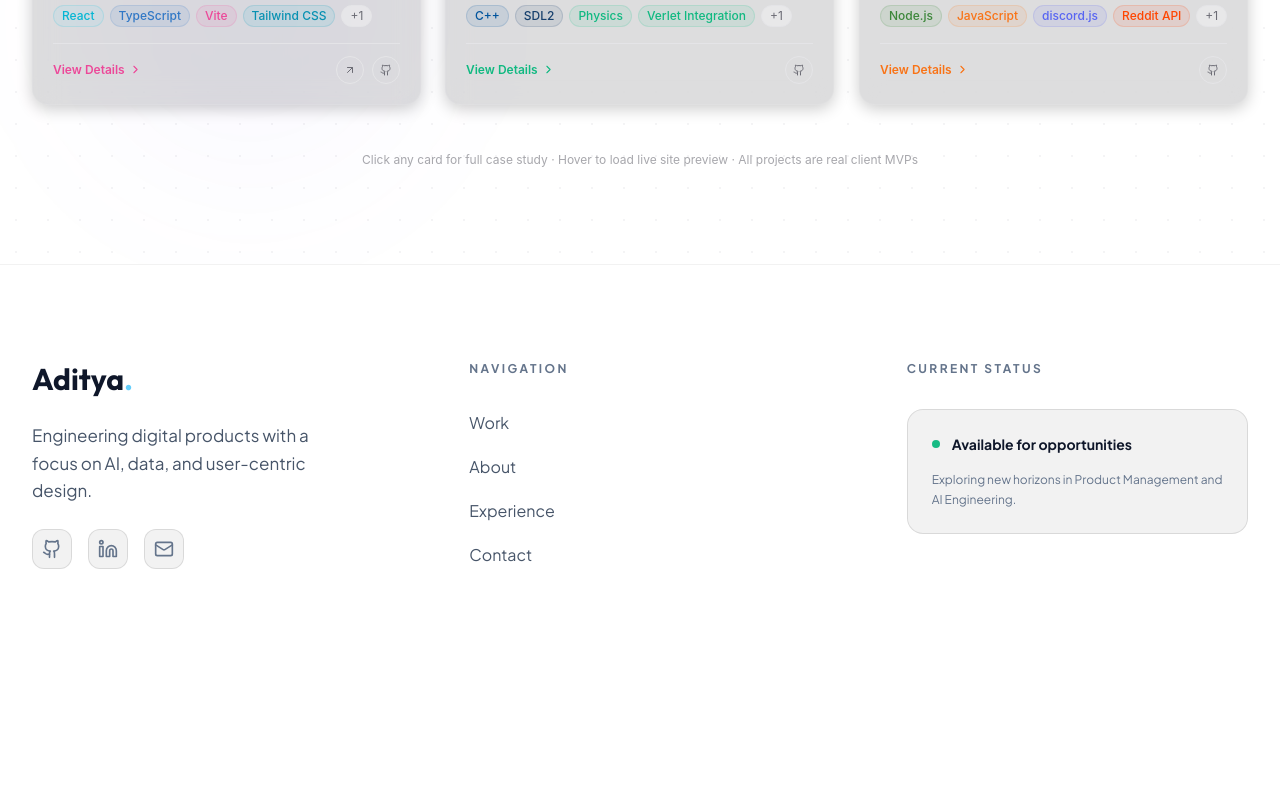
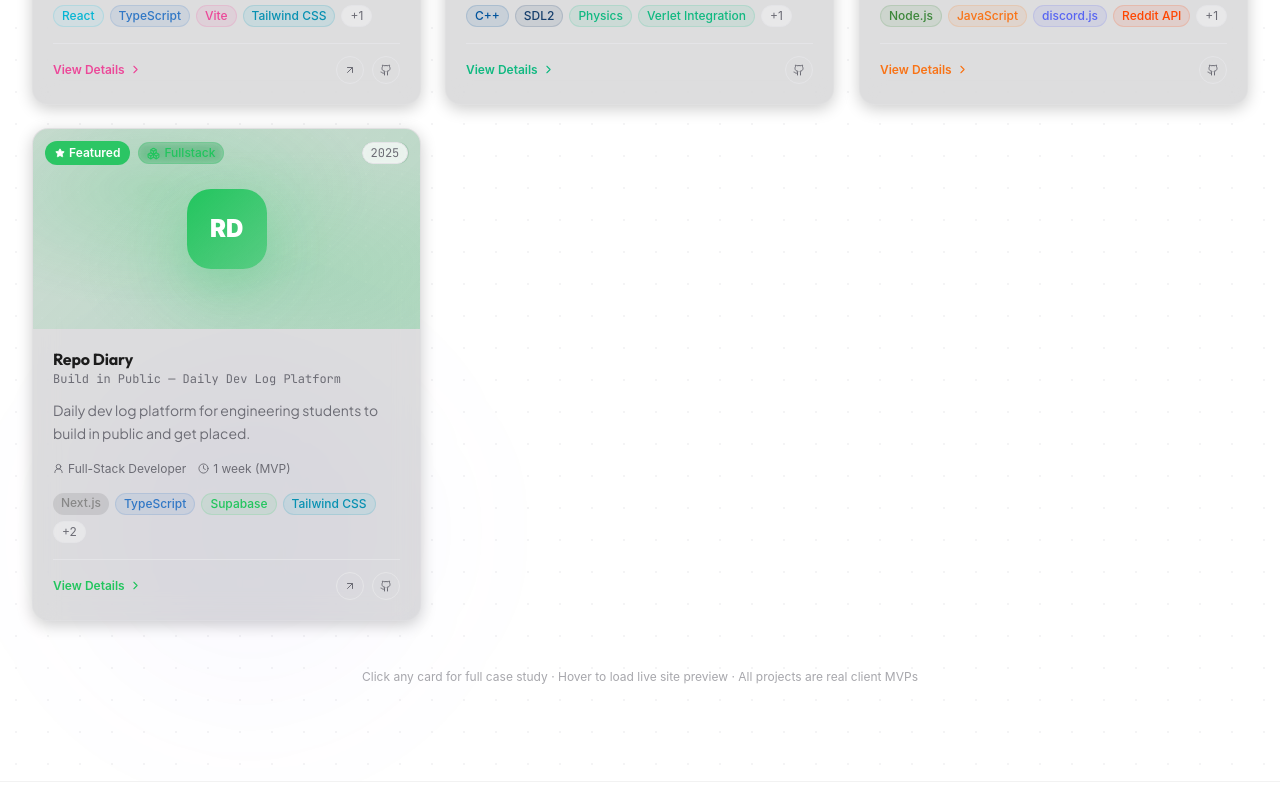
Before and after one commit to michaeladitya78/adityaportfolio, a React (Vite) app: page /work in a window 1280 px wide. Shown: the part 1380-2180 px from the top of the page. Before the commit the page ends 2045 px from the top, so only its background shows below. Built offline with nearby package versions, Linux system fonts and the light colour scheme.

Commit message:
feat: add Repo Diary project to portfolio

```diff
--- a/src/data/projects.ts
+++ b/src/data/projects.ts
@@ -183,6 +183,34 @@ export const projects: Project[] = [
         ],
         githubUrl: 'https://github.com/michaeladitya78/reddit_discord',
     },
+    {
+        id: 7,
+        slug: 'repo-diary',
+        title: 'Repo Diary',
+        subtitle: 'Build in Public — Daily Dev Log Platform',
+        category: 'fullstack',
+        description: 'A social platform built for engineering students in India to post 2-line daily build logs, grow a consistent GitHub-style activity history, and share a public profile with recruiters. Features GitHub OAuth, a live builders feed, searchable public profiles, and a clean logging interface — all designed to make "building in public" dead simple.',
+        excerpt: 'Daily dev log platform for engineering students to build in public and get placed.',
+        accentColor: '#22c55e',
+        initials: 'RD',
+        tech: ['Next.js', 'TypeScript', 'Supabase', 'Tailwind CSS', 'GitHub OAuth', 'PostgreSQL'],
+        year: 2025,
+        featured: true,
+        client: 'Personal / Open Source',
+        timeline: '1 week (MVP)',
+        role: 'Full-Stack Developer',
+        challenge: 'Engineering students struggle to demonstrate consistent progress to recruiters — most GitHub profiles are just graveyards of half-finished repos with no story behind the commits.',
+        solution: 'Built a dead-simple logging interface where students post a 2-line daily log (what they built, learned, and plan next), generating a public, searchable profile at repodiary.com/username — shareable directly with recruiters.',
+        highlights: [
+            'GitHub OAuth — zero friction sign-up, no email required',
+            'Live builders feed showing real-time community activity',
+            'Public profiles at repodiary.com/username for recruiter sharing',
+            '30-second logging workflow: built → learned → next',
+            'Built for engineering students across India',
+        ],
+        liveUrl: 'https://repo-diary.vercel.app',
+        githubUrl: 'https://github.com/michaeladitya78/RepoDiary',
+    },
 ];
 
 export const categories = ['All', 'Full-Stack', 'AI', 'Systems', 'Web'] as const;
```
